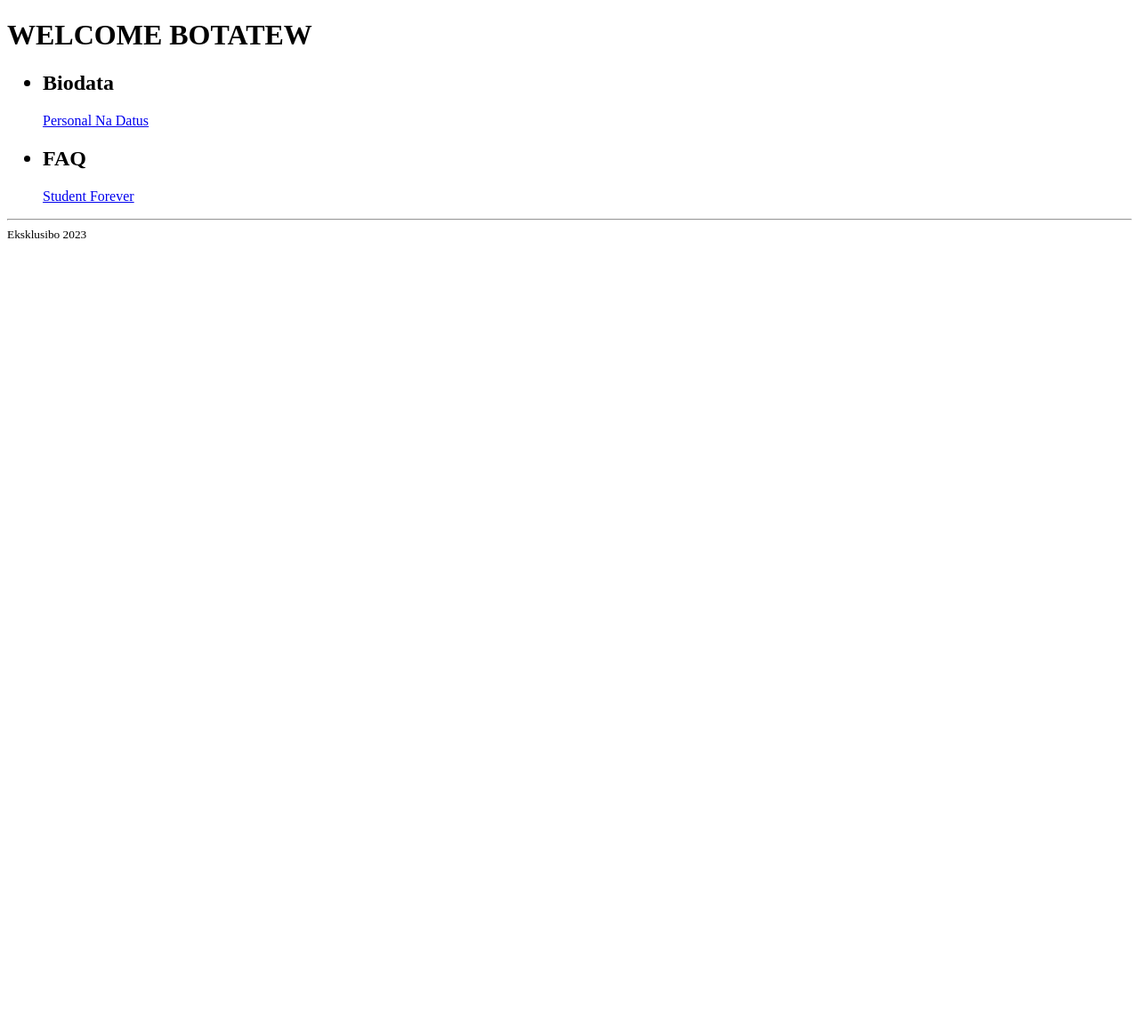
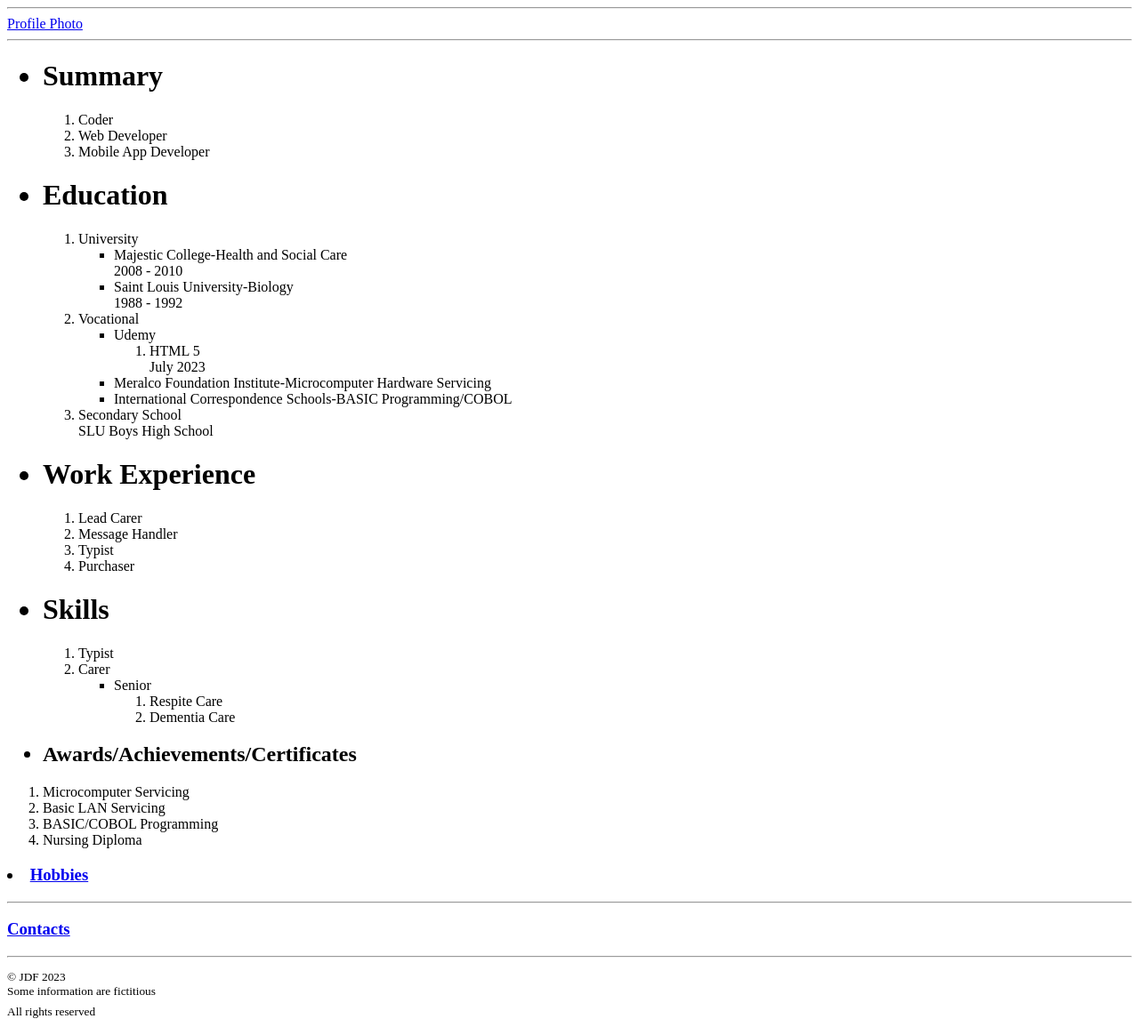
Before and after one commit to gfontz/html-portfolio, a plain HTML site: page index.html in a window 1280 px wide. Shown: the whole page at 89% size. Before the commit the page ends 800 px from the top, so only its background shows below. Drawn offline with Linux system fonts and the light colour scheme.

Commit message:
Add files via upload

```diff
--- a/index.html
+++ b/index.html
@@ -2,20 +2,71 @@
 <html lang="en">
 <head>
     <meta charset="UTF-8">
-    <meta name="viewport" content="width=device-width, initial-scale=1.0">
-    <title>TRAYAL KAPSTONE</title>
+    <meta name="viewport" content="width=i, initial-scale=1.0">
+    <title>My Resume</title>
 </head>
 <body>
-    <h1>WELCOME BOTATEW</h1>
-    <ul>
-        <h2><li>Biodata</li></h2>
-            <a href="./images/personaldata.jpg">Personal Na Datus</a>
 
-        <h2><li>FAQ</li></h2>
-            <a href="./Publiko/Universities.html">Student Forever</a>
+    <hr>
+    <a href="./images/baybis.jpg">Profile Photo</a>
+    <hr>
+
+        <ul>
+        <h1><li>Summary</li></h1>
+        <ol>
+            <li>Coder</li>
+            <li>Web Developer</li>
+            <li>Mobile App Developer</li>
+        </ol>
+        <h1><li>Education</li></h1>
+            <ol><li>University</li></l>
+                <ul><li>Majestic College-Health and Social Care</li>
+                        2008 - 2010
+                    <li>Saint Louis University-Biology</li>
+                        1988 - 1992
+                </ul>
+                <li>Vocational</li>
+                <ul>
+                    <li>Udemy</li>
+                        <ol>
+                            <li>HTML 5</li>
+                            July 2023
+                        </ol>
+                    <li>Meralco Foundation Institute-Microcomputer Hardware Servicing</li>
+                    <li>International Correspondence Schools-BASIC Programming/COBOL </li>
+                </ul>
+                <li>Secondary School</li>
+                SLU Boys High School
+            </ol>
+        <h1><li>Work Experience</li></h1>
+                <ol><li>Lead Carer</li>
+                    <li>Message Handler</li>
+                    <li>Typist</li>
+                    <li>Purchaser</li>
+                </ol>
+        <h1><li>Skills</li></h1>
+                <ol><li>Typist</li>
+                    <li>Carer</li>
+                    <ul><li>Senior</li>
+                        <ol><li>Respite Care</li>
+                            <li>Dementia Care</li>
+                        </ol>
+                    </ul>
+                </ol>
+        <h2><li>Awards/Achievements/Certificates</li></h2></ul>
+                <ol><li>Microcomputer Servicing</li>
+                    <li>Basic LAN Servicing</li>
+                    <li>BASIC/COBOL Programming</li>
+                    <li>Nursing Diploma</li>
+                </ol>
+        <h3><li><a href="./publiko/Hobbies.html">Hobbies</a></li></h3>
     </ul>
     <hr>
-    <footer><sup>Eksklusibo 2023</sup>
+    <h3><a href="./publiko/Kontak.html">Contacts</a></h3>
+    <hr>
+    <footer><sub>© JDF 2023</sub><br>
+            <sup>Some information are fictitious</sup><br>
+            <sup>All rights reserved</sup>
     </footer>
 </body>
 </html>
```
Also changed, not shown: Malls/Malls.html (added, +5 -0 lines), publiko/Hobbies.html (added, +7 -0 lines), publiko/Kontak.html (added, +5 -0 lines), images/baybis.jpg (added).
